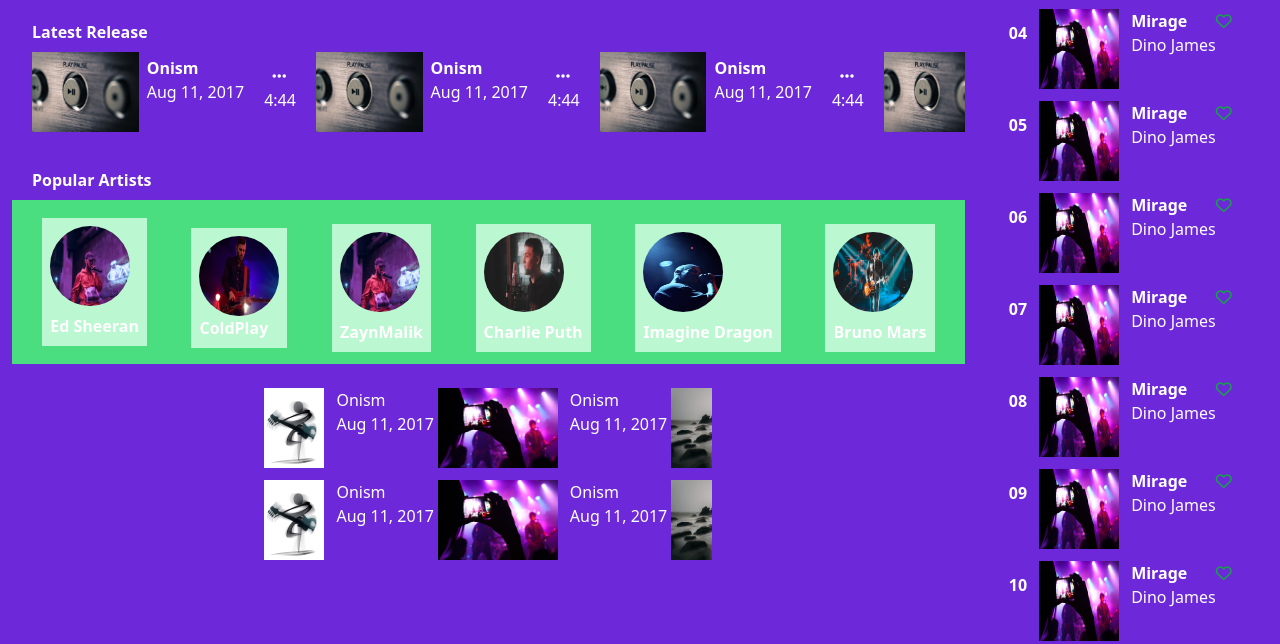
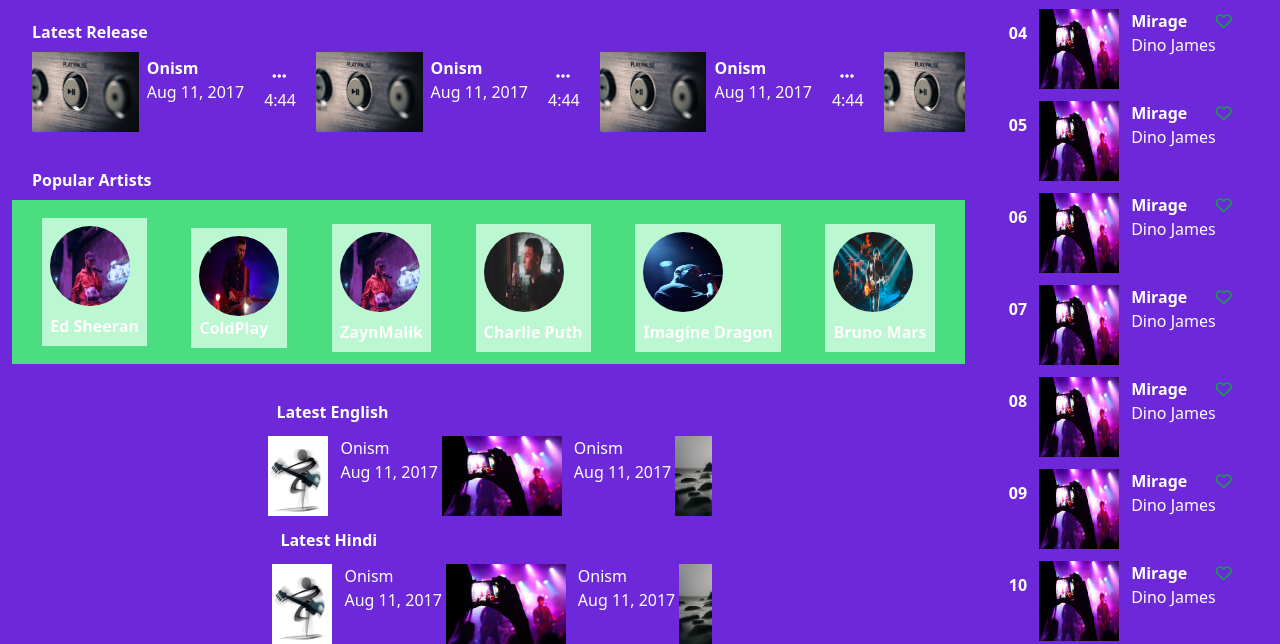
Before and after one commit to ashi345/MusicPlayerWithTailwindCSS, a website: page index.html in a window 1280 px wide. Shown: the part 467-1111 px from the top of the page. Drawn offline with Linux system fonts and the light colour scheme.

```diff
--- a/index.html
+++ b/index.html
@@ -254,8 +254,11 @@
             </div>
 
             <!-- Fourth div has multiple genre of music -->
-            <div class="flex overflow-auto mx-auto space-x-1 shrink-0 max-w-md">
+            <div class="flex-col mx-auto space-x-1 max-w-md">
                 <!-- item 1 -->
+                <h3 class="font-bold p-3">Latest English</h3>
+
+                <div class="flex overflow-auto mx-auto space-x-1 shrink-0">
                     <div class="flex  shrink-0">
                         <!-- img -->
                         <span>
@@ -336,8 +339,11 @@
                 </div>
 
                 <!-- Sixth Div has Latest Hindi -->
-            <div class="flex overflow-auto mx-auto space-x-1 shrink-0 max-w-md">
+                <div class="flex-col mx-auto space-x-1 max-w-md">
                     <!-- item 1 -->
+                    <h3 class="font-bold p-3">Latest Hindi</h3>
+
+                    <div class="flex overflow-auto mx-auto space-x-1 shrink-0">
                         <div class="flex  shrink-0">
                             <!-- img -->
                             <span>
```
Lines whose indentation alone changed are shown as unchanged.
